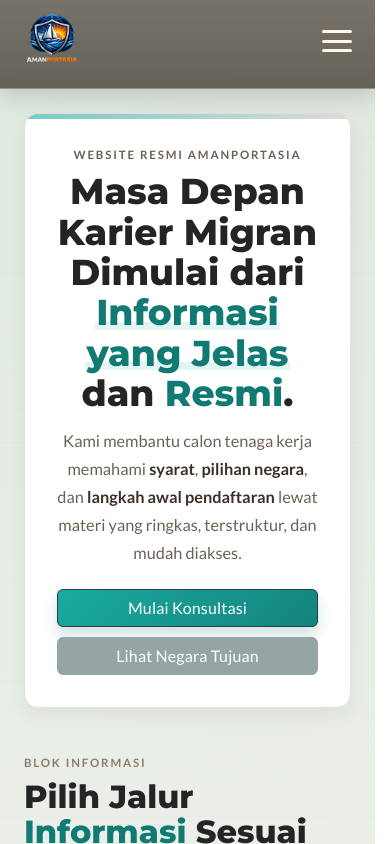
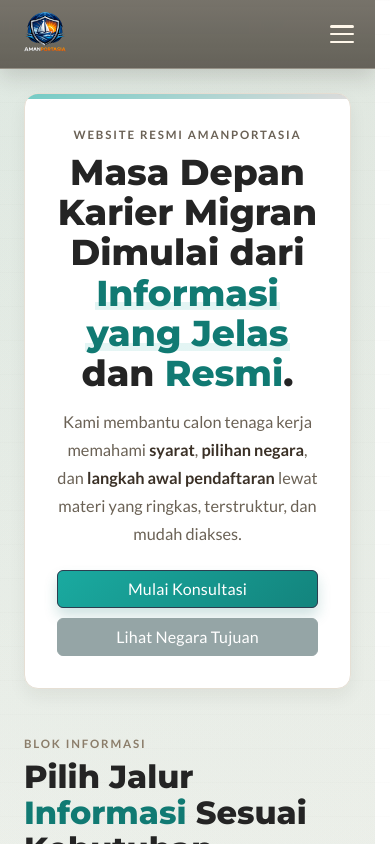
Before and after one commit to amanportasia/tkiwebsite, a Next.js app: page / in a window 390 px wide. Shown: the top 844 px of the page. Built offline with nearby package versions, Linux system fonts and the light colour scheme.

Commit message:
Update website design and menu styling

```diff
--- a/app/globals.css
+++ b/app/globals.css
@@ -1569,6 +1569,7 @@
   :root {
     --content-gutter: 14px;
     --header-gutter: 14px;
+    --header-height: 64px;
   }
 
   .site-main {
@@ -1576,12 +1577,26 @@
   }
 
   .brand-logo-frame {
-    width: 76px;
-    height: 76px;
+    width: 62px;
+    height: 62px;
   }
 
   .brand-logo-frame .brand-logo {
     transform: scale(1.18);
+  }
+
+  .site-header .custom-toggler {
+    width: 38px;
+    height: 38px;
+  }
+
+  .site-header .hamburger-lines {
+    width: 24px;
+    height: 18px;
+  }
+
+  .site-header .hamburger-lines .line {
+    height: 2.5px;
   }
 
   .hero-actions .btn,
--- a/app/page.js
+++ b/app/page.js
@@ -81,7 +81,7 @@
     key: "taiwan",
     title: "Taiwan",
     age: "Usia minimal 21 tahun",
-    points: ["Perawat orang tua jompo"],
+    points: ["Perawat orang tua Lansia"],
     image: taiwanIcon,
     alt: "Pemandangan kota Taiwan"
   },
--- a/components/SiteHeader.js
+++ b/components/SiteHeader.js
@@ -96,7 +96,7 @@
                   alt="Amanportasia"
                   fill
                   quality={100}
-                  sizes="(max-width: 576px) 76px, 88px"
+                  sizes="(max-width: 576px) 62px, 88px"
                   priority
                 />
               </span>
--- a/public/styles.css
+++ b/public/styles.css
@@ -1569,6 +1569,7 @@
   :root {
     --content-gutter: 14px;
     --header-gutter: 14px;
+    --header-height: 64px;
   }
 
   .site-main {
@@ -1576,12 +1577,26 @@
   }
 
   .brand-logo-frame {
-    width: 76px;
-    height: 76px;
+    width: 62px;
+    height: 62px;
   }
 
   .brand-logo-frame .brand-logo {
     transform: scale(1.18);
+  }
+
+  .site-header .custom-toggler {
+    width: 38px;
+    height: 38px;
+  }
+
+  .site-header .hamburger-lines {
+    width: 24px;
+    height: 18px;
+  }
+
+  .site-header .hamburger-lines .line {
+    height: 2.5px;
   }
 
   .hero-actions .btn,
```
